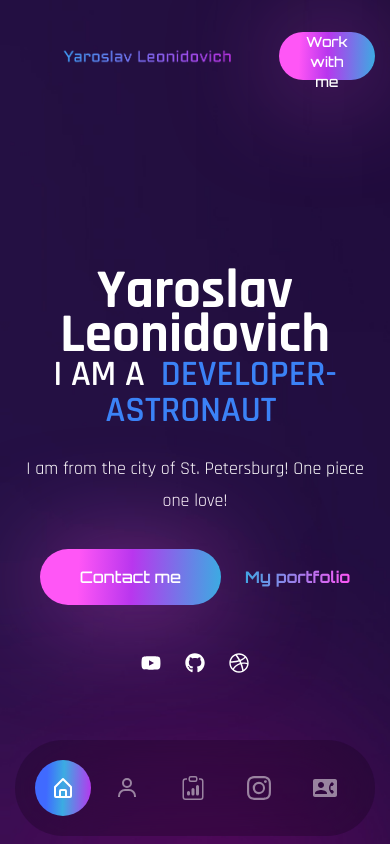
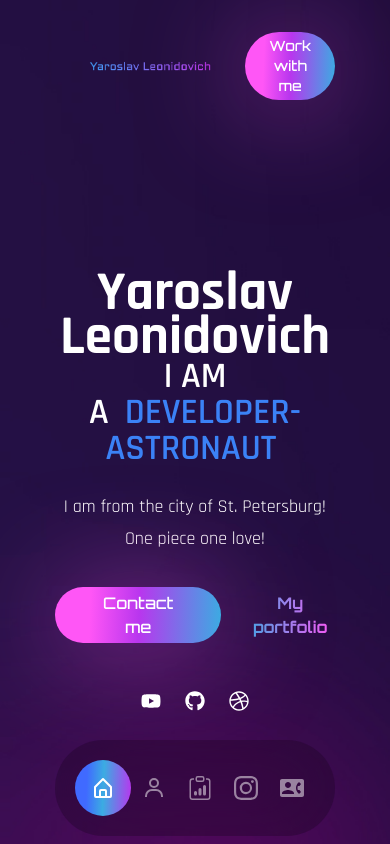
Before and after one commit to YaroslavlProhodimec/my-portfolio, a React (Create React App) app: page / in a window 390 px wide. Shown: the top 844 px of the page. Built offline with nearby package versions, Linux system fonts and the light colour scheme; the HTML template or start-up script is replaced by a standard one; a web font is replaced by a local one.

Commit message:
the end verstki

```diff
--- a/src/components/Header.js
+++ b/src/components/Header.js
@@ -8,7 +8,7 @@ const Header = () => {
         <a href="#">
           <img src={Logo} alt=""/>
         </a>
-        <button className='btn btn-sm'>Work with me</button>
+        <button className='micro:btn-micro  btn md:btn-sm'>Work with me</button>
       </div>
     </div>
     </header>;
--- a/src/index.css
+++ b/src/index.css
@@ -53,6 +53,9 @@
   .btn {
     @apply rounded-full font-primary text-white font-medium;
   }
+  .btn-micro {
+    @apply h-[68px] px-6 text-sm;
+  }
   .btn-sm {
     @apply h-[48px] px-6 text-sm;
   }
--- a/tailwind.config.js
+++ b/tailwind.config.js
@@ -12,6 +12,7 @@ module.exports = {
       },
     },
     screens: {
+      micro:'310px',
       sm: '640px',
       md: '768px',
       lg: '960px',
```
